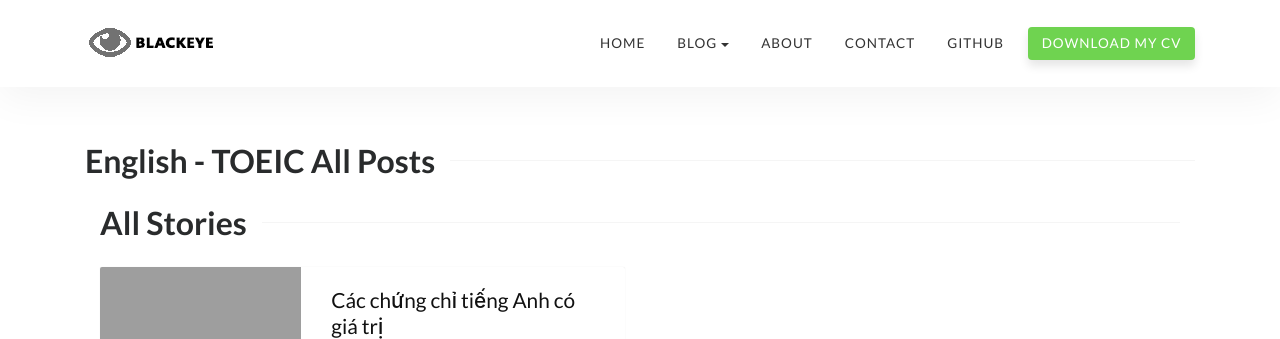
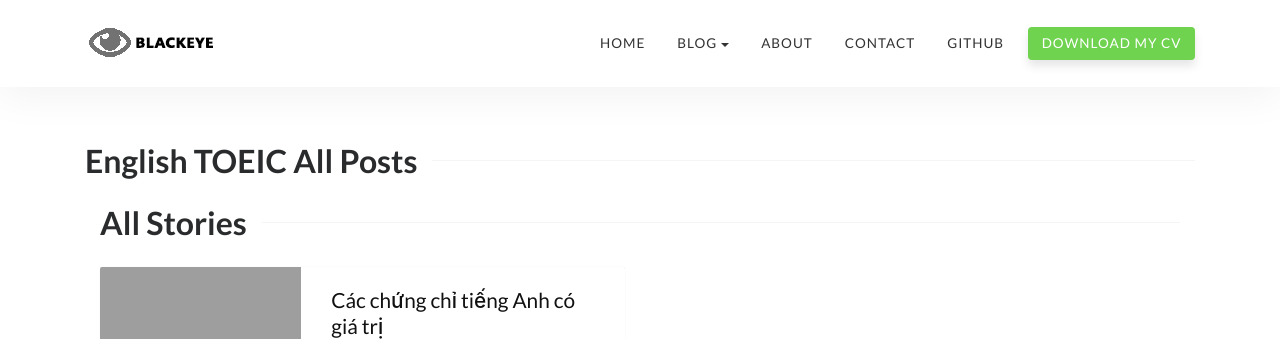
Before and after one commit to blackeye68/blackeye68.github.io, a Jekyll site: the page built from english-toeic.html, in a window 1280 px wide and 1231 px high. Shown: the top 339 px of the window. Built offline with Jekyll 4.4.1, drawn with Linux system fonts in a browser that asks for light colours; grey boxes are pictures that could not be loaded.

Commit message:
ư3543t4rè

```diff
--- a/english-toeic.html
+++ b/english-toeic.html
@@ -1,6 +1,6 @@
 ---
 layout: page
-title: English - TOEIC All Posts
+title: English TOEIC All Posts
 comments: false
 ---
 
```
